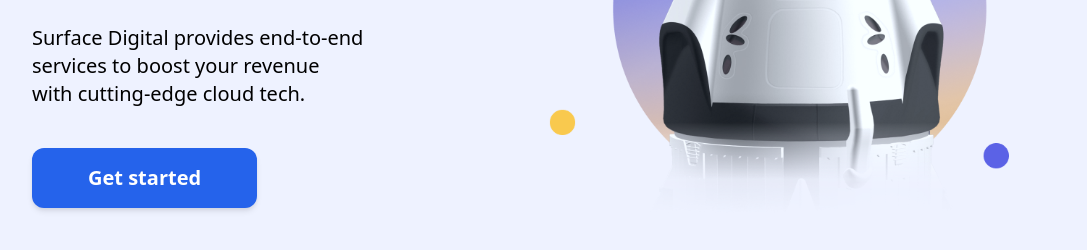
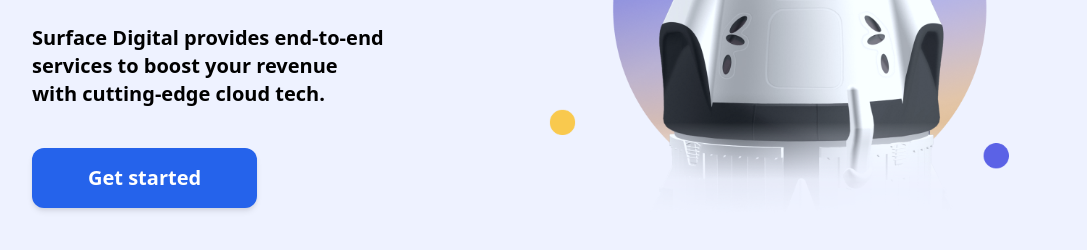
Before and after one commit to dimast-x/landing, a plain HTML site: page index.html in a window 1280 px wide. Shown: the part 396-646 px from the top of the page, without its empty margins (96-1183 px from the left). Drawn offline with nearby package versions, Linux system fonts and the light colour scheme.

Commit message:
small fixes

```diff
--- a/index.html
+++ b/index.html
@@ -53,7 +53,7 @@
     Skyrocket<br>your business<br><span class="text-blue-600">to the clouds!</span>
   </h1>
 
-  <p class="mt-5 lg:mt-10 mb-6 text-center md:text-left  xl:text-xl">
+  <p class="mt-5 font-semibold lg:mt-10 mb-6 text-center md:text-left xl:text-xl">
     Surface Digital provides end-to-end<br>services to boost your revenue<br>with cutting-edge cloud tech.
   </p>
 
```
